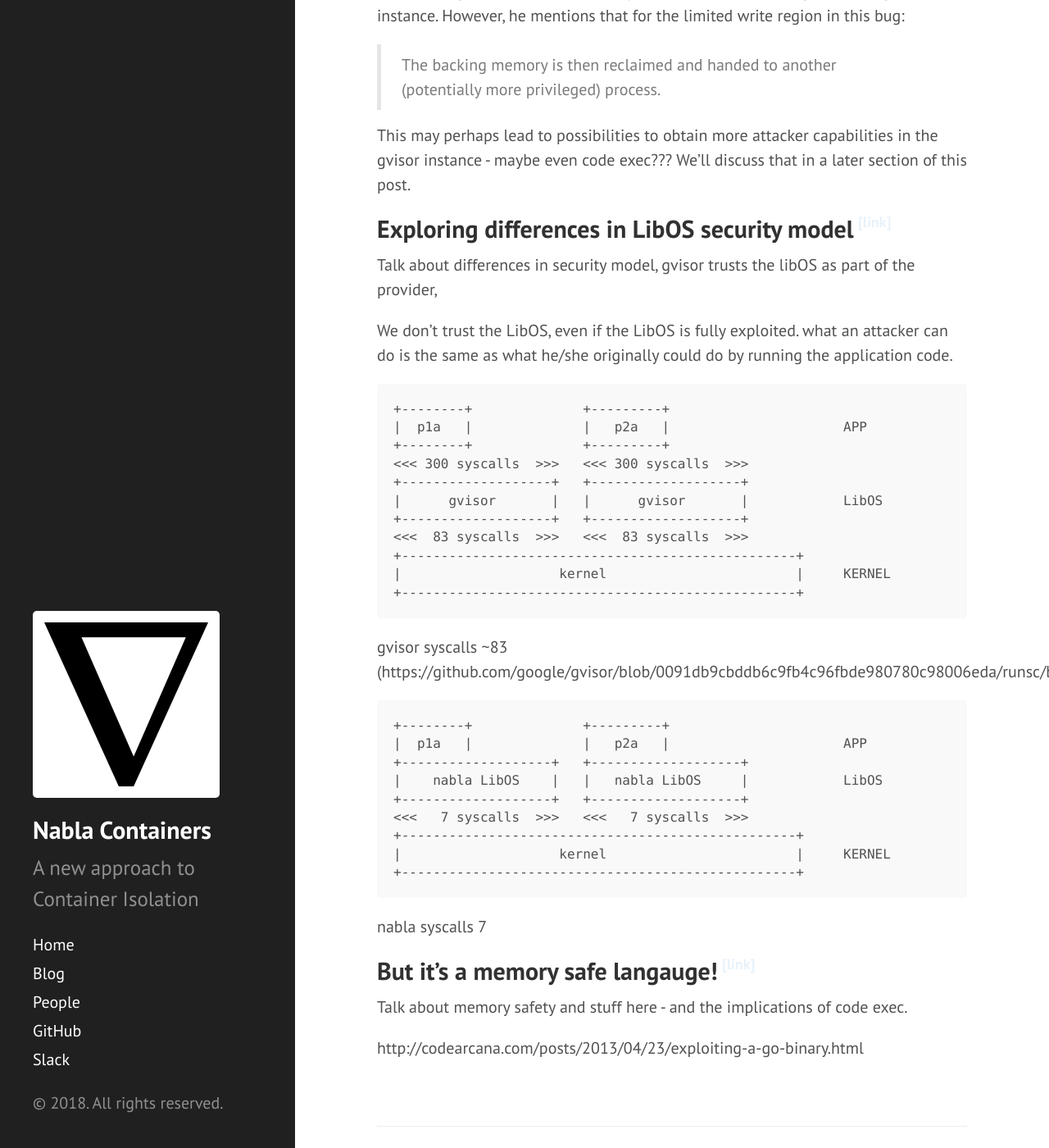
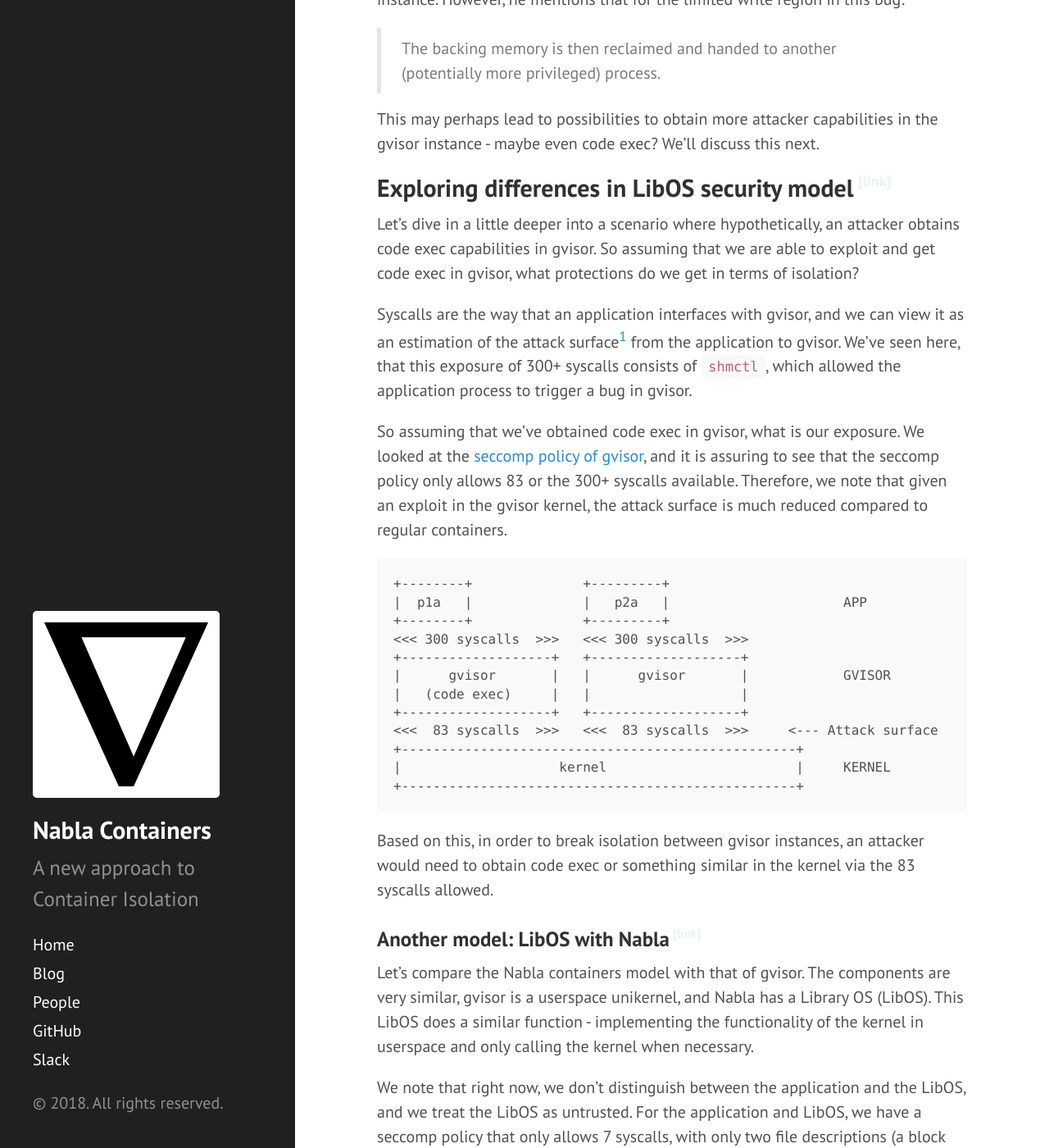
Before and after one commit to nabla-containers/nabla-containers.github.io, a Jekyll site: the page built from _posts/2018-12-05-exploit-model.md, in a window 1280 px wide and 1400 px high, scrolled down 3859 px. Shown: the whole window at 82% size. Built offline with Jekyll 4.4.1, drawn with Linux system fonts in a browser that asks for light colours; some of the changed text lies outside the part shown.

Commit message:
WIP: first full draft exploit model
Signed-off-by: Brandon Lum <lumjjb@gmail.com>

````diff
--- a/_posts/2018-12-05-exploit-model.md
+++ b/_posts/2018-12-05-exploit-model.md
@@ -6,28 +6,25 @@
 description: Discussing Exploitation and Priv Escalation - Analysis of gvisor exploit
 ---
 
-In this blog post, we take a look at the work that Max Justicz wrote about in his article ["Privilege Escalation in gvisor, Google's Container Sandbox"](https://justi.cz/security/2018/11/14/gvisor-lpe.html).
+In this blog post, we take a look at the work that Max Justicz wrote about in his post ["Privilege Escalation in gvisor, Google's Container Sandbox"](https://justi.cz/security/2018/11/14/gvisor-lpe.html).
 
 We will discuss the threat model of gvisor and what the exploit provides. We will then discuss the differences between the LibOS security model between gvisor and Nabla containers - and go further to discuss other potential threats.
 
 ## Exploitation 102: Attacker capabilities
 
-To understand a few concepts that we would like to talk about, let us go into a quick primer on how exploits are written and carried out. There are multiple reasons why an attacker would like to exploit an application. The most common reasons are that they want to leak some data from the application, or they want to be able to execute arbitrary code in the application (code exec).
+To understand a few concepts that we would like to talk about, let us go into a quick primer on how exploits are written. There are multiple reasons why an attacker would like to exploit an application. The most common reasons are that they want to leak some data from the application, or they want to be able to execute arbitrary code in the application (code exec).
 
 Let's assume that we are exploiting an application (this could be something like redis or nginx) and we want to achieve arbitrary code execution (code exec).
 
 Starting with our goal, we want to describe how an attacker derives an exploit - arbitrary code execution. How do we get arbitrary code execution? One way of doing that is by hijacking the control flow of the application. This can be done via various methods, like overwriting function pointers, overwriting an entry in the `.got` table, or taking advantage of architecture specific behaviors (like overwriting the return address in the stack used by the `ret` instruction), etc.
 
-
 The main way of figuring out how to do this is by reverse engineering the application binary and finding bugs in the application. For example, a failure to check bounds may lead to a leak of stack data or heap data ([Heartbleed](http://heartbleed.com/)). And a use after free bug in memory allocation may be able to provide the ability to write to an arbitrary memory address.
 
 These type of bugs are too varied to identify and classify, which is why one way that we may think about them as *attacker capabilities* - what a bug gives us. For example, a use after free bug may provide us with an arbitrary write to any memory address (we call arb write for short), and the ability to leak some address information, we call a leak.
 
-These usually give us the ability to exploit more bugs - by learning about the location of where things are or by triggering code paths originally not reachable.
+These usually give us the ability to exploit more bugs - by learning about the location of data structures and code pages are or by triggering code paths originally not reachable. For example, a leak counters [Address Space Layout Randomization (ASLR)](https://en.wikipedia.org/wiki/Address_space_layout_randomization)  by showing us the significant bits of the randomized address space. The ability to read pointers of two libc functions lets us derive the version of libc being used. The list goes on...
 
-For example, a leak counters [Address Space Layout Randomization (ASLR)](https://en.wikipedia.org/wiki/Address_space_layout_randomization)  by showing us the significant bits of the randomized address space. The ability to read pointers of two libc functions lets us derive the version of libc being used. The list goes on...
-
-In general, with attacker capabilities to leak and arb write, it is almost a guarantee that we can get the capability to code exec. However, somtimes, we may only get limited versions of these abilities. For example, instead of arb read/write, we could only have limited read/write to a certain memory region.
+In general, with attacker capabilities to leak and arb write, it is almost a guarantee that we can get the capability to code exec. However, somtimes, we may only get limited versions of these capabilities. For example, instead of arb read/write, we could only have limited read/write to a certain memory region.
 
 Other examples of these are unreliable read/writes (does not always happen, depending on some randomness of the program), or read/writes that can include randomness or proximity. However, these type of limited capabilities can be overcome with additional work - performing actions more than once (rowhammer) or using certain techniques (i.e. heap spraying, nop slides).
 
@@ -95,14 +92,16 @@
 
 >The backing memory is then reclaimed and handed to another (potentially more privileged) process.
 
-This may perhaps lead to possibilities to obtain more attacker capabilities in the gvisor instance - maybe even code exec??? We'll discuss that in a later section of this post.
+This may perhaps lead to possibilities to obtain more attacker capabilities in the gvisor instance - maybe even code exec? We'll discuss this next.
 
 
 ## Exploring differences in LibOS security model
 
-Talk about differences in security model, gvisor trusts the libOS as part of the provider,
+Let's dive in a little deeper into a scenario where hypothetically, an attacker obtains code exec capabilities in gvisor. So assuming that we are able to exploit and get code exec in gvisor, what protections do we get in terms of isolation?
 
-We don't trust the LibOS, even if the LibOS is fully exploited. what an attacker can do is the same as what he/she originally could do by running the application code.
+Syscalls are the way that an application interfaces with gvisor, and we can view it as an estimation of the attack surface[^1] from the application to gvisor. We've seen here, that this exposure of 300+ syscalls consists of `shmctl`, which allowed the application process to trigger a bug in gvisor.
+
+So assuming that we've obtained code exec in gvisor, what is our exposure. We looked at the [seccomp policy of gvisor](https://github.com/google/gvisor/blob/0091db9cbddb6c9fb4c96fbde980780c98006eda/runsc/boot/filter/config.go), and it is assuring to see that the seccomp policy only allows 83 or the 300+ syscalls available. Therefore, we note that given an exploit in the gvisor kernel, the attack surface is much reduced compared to regular containers.
 
 ```
 +--------+              +---------+
@@ -110,23 +109,29 @@
 +--------+              +---------+
 <<< 300 syscalls  >>>   <<< 300 syscalls  >>>
 +-------------------+   +-------------------+
-|      gvisor       |   |      gvisor       |            LibOS
+|      gvisor       |   |      gvisor       |            GVISOR
+|   (code exec)     |   |                   |
 +-------------------+   +-------------------+
-<<<  83 syscalls  >>>   <<<  83 syscalls  >>>
+<<<  83 syscalls  >>>   <<<  83 syscalls  >>>     <--- Attack surface
 +--------------------------------------------------+
 |                    kernel                        |     KERNEL
 +--------------------------------------------------+
 ```
 
+Based on this, in order to break isolation between gvisor instances, an attacker would need to obtain code exec or something similar in the kernel via the 83 syscalls allowed.
 
-gvisor syscalls ~83
-(https://github.com/google/gvisor/blob/0091db9cbddb6c9fb4c96fbde980780c98006eda/runsc/boot/filter/config.go)
+### Another model: LibOS with Nabla
+
+Let's compare the Nabla containers model with that of gvisor. The components are very similar, gvisor is a userspace unikernel, and Nabla has a Library OS (LibOS). This LibOS does a similar function - implementing the functionality of the kernel in userspace and only calling the kernel when necessary.
+
+We note that right now, we don't distinguish between the application and the LibOS, and we treat the LibOS as untrusted. For the application and LibOS, we have a seccomp policy that only allows 7 syscalls, with only two file descriptions (a block device and tap device).
 
 ```
 +--------+              +---------+
 |  p1a   |              |   p2a   |                      APP
 +-------------------+   +-------------------+
 |    nabla LibOS    |   |   nabla LibOS     |            LibOS
+|    (code exec)    |   |                   |
 +-------------------+   +-------------------+
 <<<   7 syscalls  >>>   <<<   7 syscalls  >>>
 +--------------------------------------------------+
@@ -134,11 +139,15 @@
 +--------------------------------------------------+
 ```
 
+For nabla, the attack surface to obtain code exec in the kernel would need to be from these 7 syscalls.
 
-nabla syscalls 7
 
 ## But it's a memory safe langauge!
 
-Talk about memory safety and stuff here - and the implications of code exec.
+So gvisor does two things, it reduces the attack surface to the kernel, and has an protection boundary which gaurds against the inputs that can be invoked with the 83 syscalls (the gaurding is implicit in a way that the logic of the implementation would constrain the total number of syscalls invokable by a well behaved gvisor). Therefore, more work needs to be done by the attacker to bypass these gaurds.
 
-http://codearcana.com/posts/2013/04/23/exploiting-a-go-binary.html
+Some argue that gvisor is written in golang, and golang is memory safe. I believe that golang is a safer language from the PL standpoint, but it is hard to guarantee safety and should not be used as the only reason for security.
+
+In fact, the security research and CTF group that I am part of, [Plaid Parliament of Pwning (PPP)](https://pwning.net/), worked on showing code exec in the golang playground. You may view the blog post by Alex Reece [here](http://codearcana.com/posts/2013/04/23/exploiting-a-go-binary.html).
+
+[^1]: [Refining the Isolation Metric]({% post_url 2018-08-03-metrics %})
````
